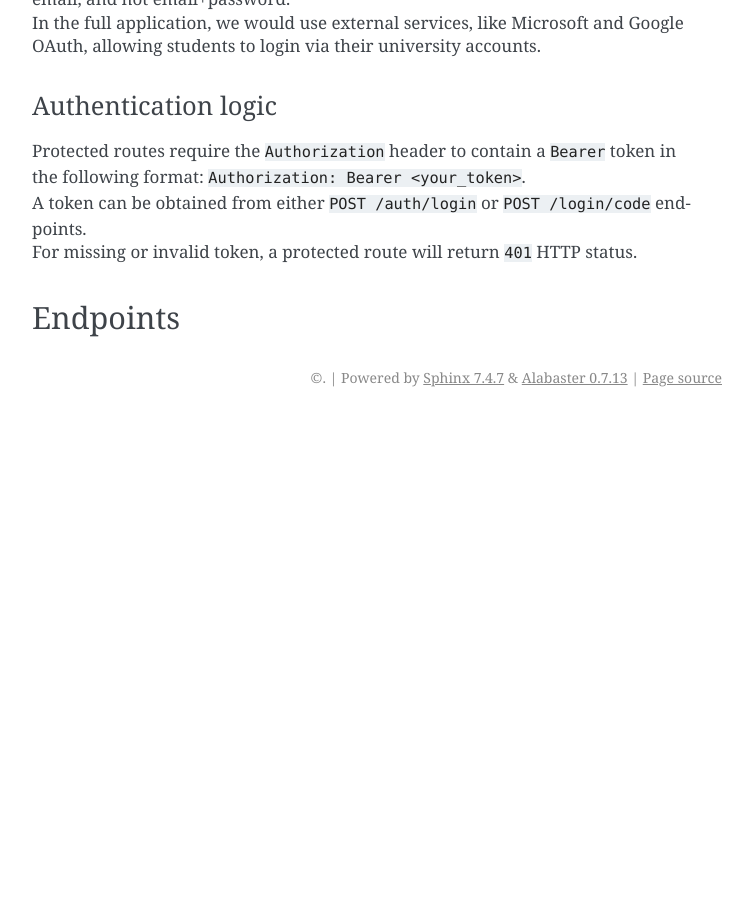
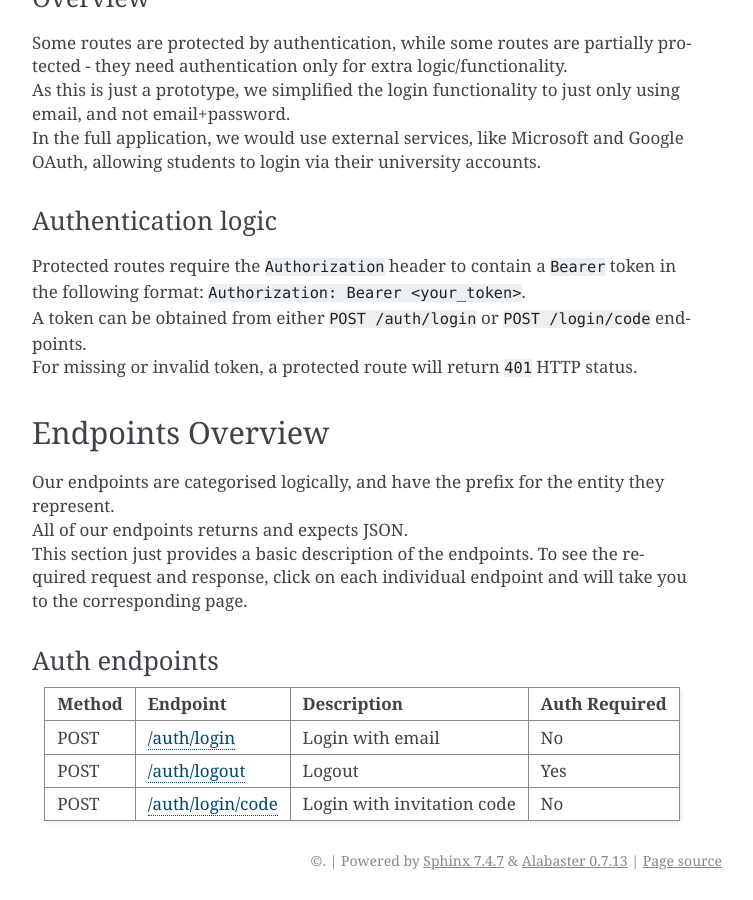
Before and after one commit to InterMaus1154/uop_setap_cw, a Sphinx documentation site: the page built from docs/api/index.md, in a window 1280 px wide and 900 px high, scrolled down 1231 px. Shown: the whole window, without its empty margins (388-1141 px from the left). Built offline with Sphinx 7.4.7, drawn with Linux system fonts in a browser that asks for light colours; before the commit the page ends 1648 px from its top, so only the background shows below that; some of the changed text lies outside the part shown.

````diff
--- a/docs/api.md
+++ b/docs/api/index.md
@@ -1,11 +1,19 @@
 # RestAPI Documentation
-## Content
+
+```{toctree}
+:maxdepth 1
+:caption Endpoints specification
+
+auth
+```
+
+## Page Content
 - [Overview](#overview)
 - [What is a REST API?](#what-is-a-rest-api)
 - [Authentication](#authentication)
     - [Overview](#overview-1)
     - [Authentication Logic](#authentication-logic)
-- [Endpoints](#endpoints)
+- [Endpoints](#endpoints-overview)
 
 ## Overview
 This document will guide you through the different API endpoints used for **CampusConnect**. Using this API, you can even create your own frontend in your preferred language/framework.\
@@ -25,6 +33,7 @@ There are four main types of requests:
 For example, sending a `GET` request to `/pins` would return a list of pins, while sending a `POST` request to `/pins` would create a new one.
 
 ## Authentication
+
 ### Overview
 Some routes are protected by authentication, while some routes are partially protected - they need authentication only for extra logic/functionality.\
 As this is just a prototype, we simplified the login functionality to just only using email, and not email+password.\
@@ -35,4 +44,16 @@ Protected routes require the `Authorization` header to contain a `Bearer` token
 A token can be obtained from either `POST /auth/login` or `POST /login/code` endpoints.\
 For missing or invalid token, a protected route will return `401` HTTP status.
 
-## Endpoints
+## Endpoints Overview
+
+Our endpoints are categorised logically, and have the prefix for the entity they represent.\
+All of our endpoints returns and expects JSON.\
+This section just provides a basic description of the endpoints. To see the required request and response, click on each individual endpoint and will take you to the corresponding page.
+
+### Auth endpoints
+
+| Method | Endpoint | Description | Auth Required |
+| ------ | -------- | ----------- | ------------- |
+| POST | [/auth/login](auth.md#post-authlogin) | Login with email | No |
+| POST | [/auth/logout](auth.md#post-authlogout) | Logout | Yes |
+| POST | [/auth/login/code](auth.md#post-authlogincode) | Login with invitation code | No |
````
Also changed, not shown: docs/api/auth.md (added, +9 -0 lines), docs/index.md (+2 -1 lines).
